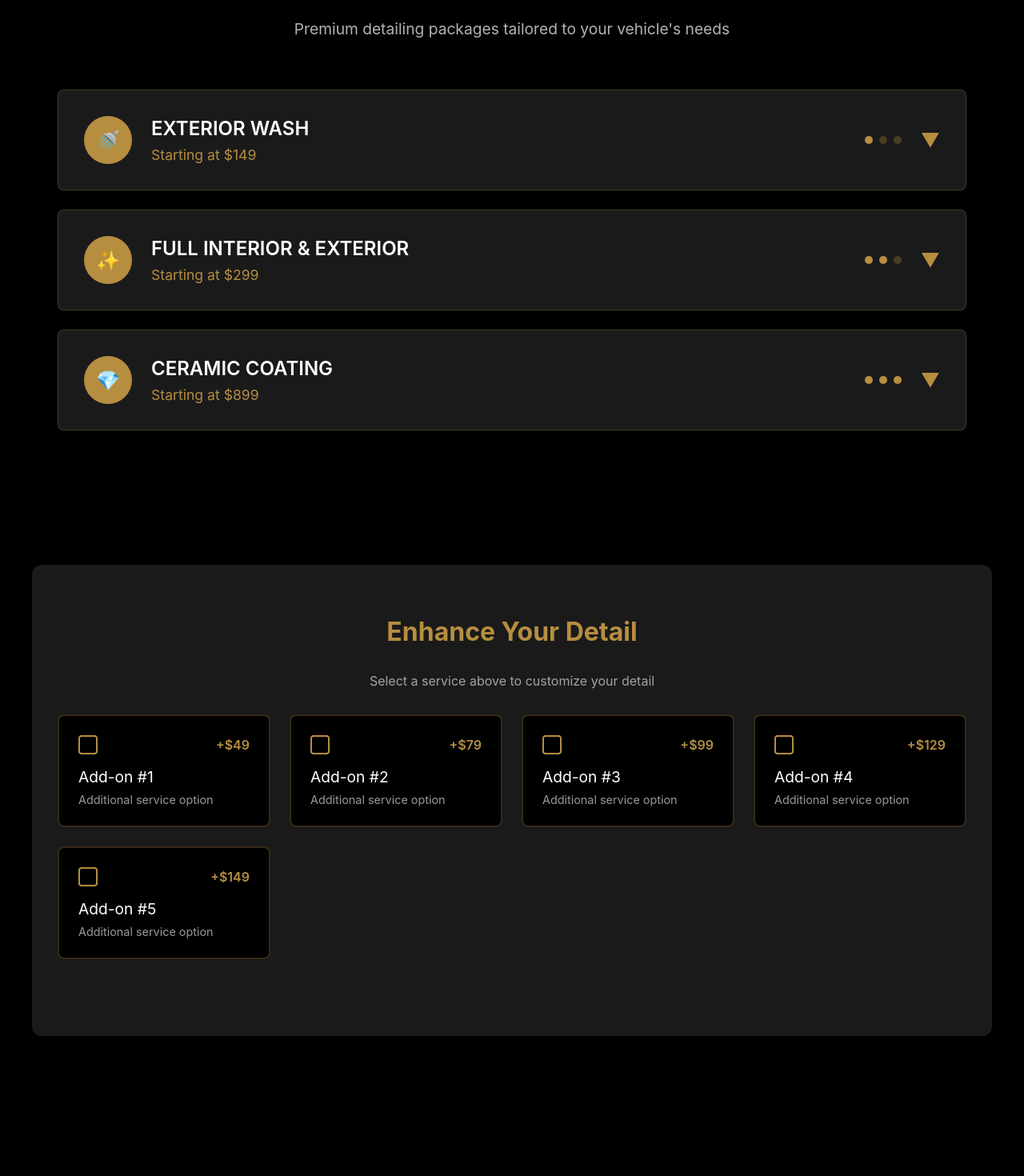
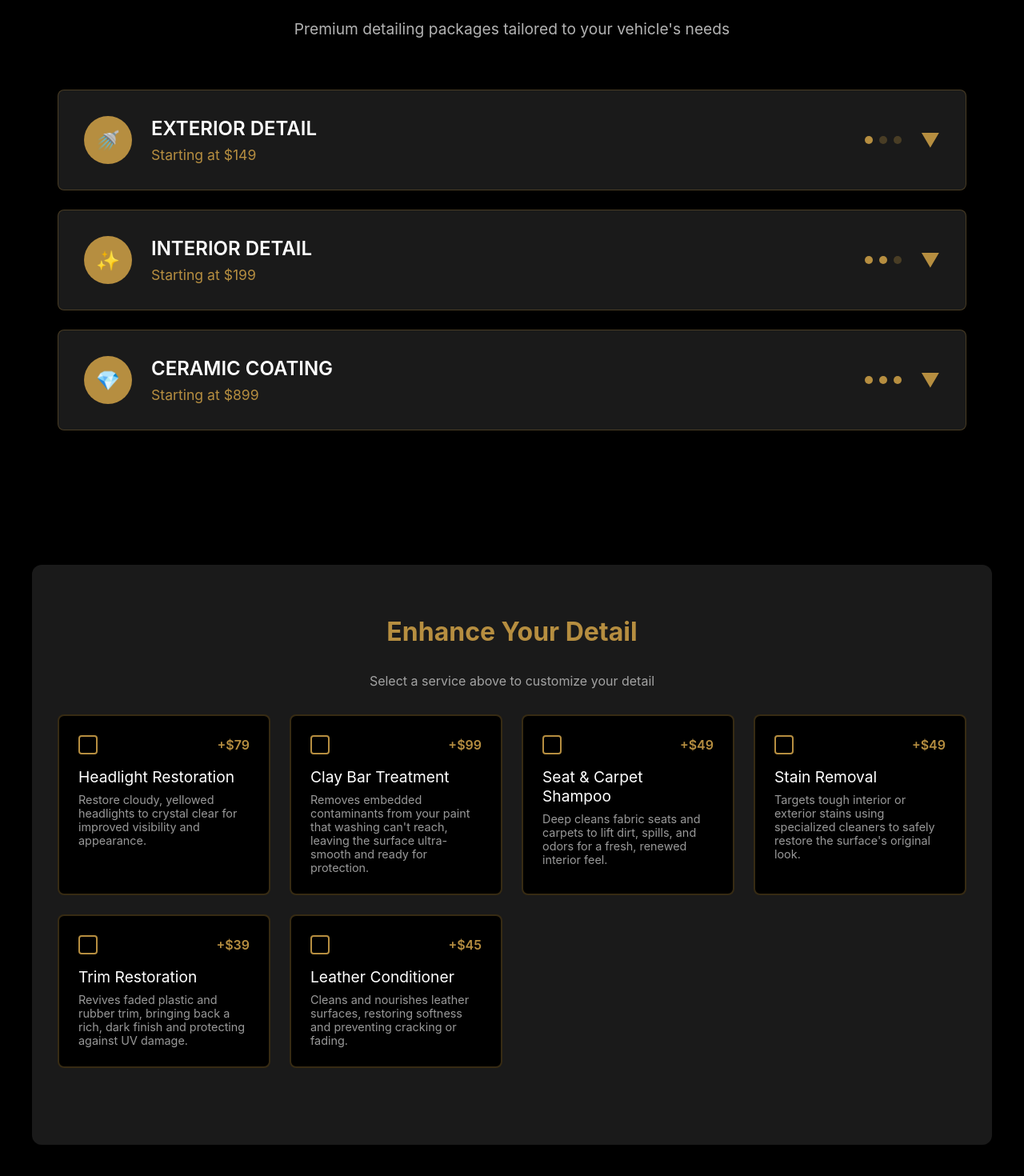
Before and after one commit to kevinjoejaisingh/Freedle-Cleans, a React (Vite) app: page /services in a window 1280 px wide. Shown: the part 224-1694 px from the top of the page at 80% size. Before the commit the page ends 1583 px from the top, so only its background shows below. Built offline with nearby package versions, Linux system fonts and the light colour scheme.

Commit message:
Fix service images with proper imports

```diff
--- a/src/components/Header.jsx
+++ b/src/components/Header.jsx
@@ -3,12 +3,16 @@ import './Header.css'
 import logo from '../assets/images/logo.png'
 
 function Header() {
+  const handleBooking = () => {
+    window.open('https://calendly.com/freedle-clean', '_blank')
+  }
+
   return (
     <header className="header">
       <nav className="nav">
         <Link to="/" className="logo">
-          <img src={logo} alt="Logo" className="logo-image" />
-          <div className="logo-text">LUXURY DETAILING</div>
+          <img src={logo} alt="Freedle Cleans Logo" className="logo-image" />
+          <div className="logo-text">FREEDLE CLEANS</div>
         </Link>
         <ul className="nav-links">
           <li><Link to="/">Home</Link></li>
@@ -16,7 +20,7 @@ function Header() {
           <li><Link to="/reviews">Reviews</Link></li>
           <li><Link to="/about">About Us</Link></li>
         </ul>
-        <button className="book-btn">Book Now</button>
+        <button className="book-btn" onClick={handleBooking}>Book Now</button>
       </nav>
     </header>
   )
--- a/src/components/Services.jsx
+++ b/src/components/Services.jsx
@@ -1,39 +1,46 @@
 import { useState } from 'react'
 import './Services.css'
+import exteriorImg from '../assets/images/_DSC8088.jpg'
+import interiorImg from '../assets/images/_DSC0957.jpg'
+import ceramicImg from '../assets/images/_DSC9834.jpg'
 
 const servicesData = [
   {
     id: 1,
-    title: "EXTERIOR WASH",
+    title: "EXTERIOR DETAIL",
     price: "Starting at $149",
     tier: 1,
     icon: "🚿",
-    image: "/src/assets/images/_DSC8088.jpg",  // ← Changed
-    description: "Premium hand wash for your vehicle's exterior. We use pH-balanced soaps, microfiber mitts, and a meticulous two-bucket method to safely remove dirt and grime without scratching your paint.",
+    image: exteriorImg,
+    description: "Deep tire, rim, and fender wash with pre-wash, contact wash, and gloss sealant finish. Your vehicle's exterior will shine like new with our meticulous hand-washing process and premium products.",
     includes: [
-      "Hand wash with premium soap",
-      "Wheel & tire cleaning",
+      "Deep tire & rim cleaning",
+      "Fender wash",
+      "Pre-wash treatment",
+      "Contact wash with premium soap",
+      "Gloss sealant finish",
       "Exterior glass cleaning",
-      "Drying with microfiber towels",
       "Tire shine application"
     ],
-    time: "1-2 hours"
+    time: "2-3 hours"
   },
   {
     id: 2,
-    title: "FULL INTERIOR & EXTERIOR",
-    price: "Starting at $299",
+    title: "INTERIOR DETAIL",
+    price: "Starting at $199",
     tier: 2,
     icon: "✨",
-    image: "/src/assets/images/_DSC0957.jpg",  // ← Changed
-    description: "Our comprehensive detailing service transforms your vehicle inside and out. Every surface is meticulously cleaned, conditioned, and protected.",
+    image: interiorImg,
+    description: "Complete interior transformation including vacuuming, steam/spot treatment, thorough wipe-down of all surfaces, mats cleaned, door jambs, and streak-free glass. Leaves your car UV protected and smelling new.",
     includes: [
-      "Everything in Exterior Wash",
       "Full interior vacuum",
-      "Dashboard & console cleaning",
-      "Leather conditioning",
-      "Interior glass cleaning",
-      "Door jamb cleaning"
+      "Steam & spot treatment",
+      "All surfaces wiped down",
+      "Floor mats cleaned",
+      "Door jambs detailed",
+      "Streak-free glass cleaning",
+      "UV protection applied",
+      "Fresh scent finish"
     ],
     time: "3-4 hours"
   },
@@ -43,26 +50,58 @@ const servicesData = [
     price: "Starting at $899",
     tier: 3,
     icon: "💎",
-    image: "/src/assets/images/_DSC9834.jpg",  // ← Changed (Ferrari golden hour)
-    description: "The ultimate protection for your vehicle. Our professional-grade ceramic coating creates a hydrophobic barrier that lasts years, not months.",
+    image: ceramicImg,
+    description: "The ultimate protection for your vehicle. Full decontamination and gloss polish sealed with a professional-grade 3-4 year ceramic coating for unmatched shine and protection against the elements.",
     includes: [
-      "Everything in Full Detail",
+      "Full exterior detail",
       "Paint decontamination",
-      "Single-stage paint correction",
+      "Gloss polish",
       "Professional ceramic coating application",
-      "3-5 year protection guarantee"
+      "3-4 year protection guarantee",
+      "Hydrophobic finish",
+      "UV & chemical resistance"
     ],
-    time: "6-8 hours (multi-day process)"
+    time: "1-2 days"
   }
 ]
 
-
 const addonsData = [
-  { id: 1, name: "Add-on #1", price: 49, description: "Additional service option" },
-  { id: 2, name: "Add-on #2", price: 79, description: "Additional service option" },
-  { id: 3, name: "Add-on #3", price: 99, description: "Additional service option" },
-  { id: 4, name: "Add-on #4", price: 129, description: "Additional service option" },
-  { id: 5, name: "Add-on #5", price: 149, description: "Additional service option" }
+  {
+    id: 1,
+    name: "Headlight Restoration",
+    price: 79,
+    description: "Restore cloudy, yellowed headlights to crystal clear for improved visibility and appearance."
+  },
+  {
+    id: 2,
+    name: "Clay Bar Treatment",
+    price: 99,
+    description: "Removes embedded contaminants from your paint that washing can't reach, leaving the surface ultra-smooth and ready for protection."
+  },
+  {
+    id: 3,
+    name: "Seat & Carpet Shampoo",
+    price: 49,
+    description: "Deep cleans fabric seats and carpets to lift dirt, spills, and odors for a fresh, renewed interior feel."
+  },
+  {
+    id: 4,
+    name: "Stain Removal",
+    price: 49,
+    description: "Targets tough interior or exterior stains using specialized cleaners to safely restore the surface's original look."
+  },
+  {
+    id: 5,
+    name: "Trim Restoration",
+    price: 39,
+    description: "Revives faded plastic and rubber trim, bringing back a rich, dark finish and protecting against UV damage."
+  },
+  {
+    id: 6,
+    name: "Leather Conditioner",
+    price: 45,
+    description: "Cleans and nourishes leather surfaces, restoring softness and preventing cracking or fading."
+  }
 ]
 
 function Services() {
@@ -95,10 +134,13 @@ function Services() {
     return servicePrice + addonsPrice
   }
 
+  const handleBooking = () => {
+    window.open('https://calendly.com/freedle-clean', '_blank')
+  }
+
   return (
     <>
       <section className="services">
-
         {servicesData.map(service => (
           <div key={service.id} className="service-accordion">
             <div
@@ -196,8 +238,8 @@ function Services() {
               <span>Total Estimate:</span>
               <span>${calculateTotal()}</span>
             </div>
-            <button className="checkout-btn">
-              CONTINUE TO BOOKING
+            <button className="checkout-btn" onClick={handleBooking}>
+              BOOK NOW ON CALENDLY
             </button>
           </div>
         )}
--- a/src/pages/ServicesPage.jsx
+++ b/src/pages/ServicesPage.jsx
@@ -12,5 +12,4 @@ function ServicesPage() {
     </div>
   )
 }
-
 export default ServicesPage
```
Also changed, not shown: package.json (+5 -2 lines).
